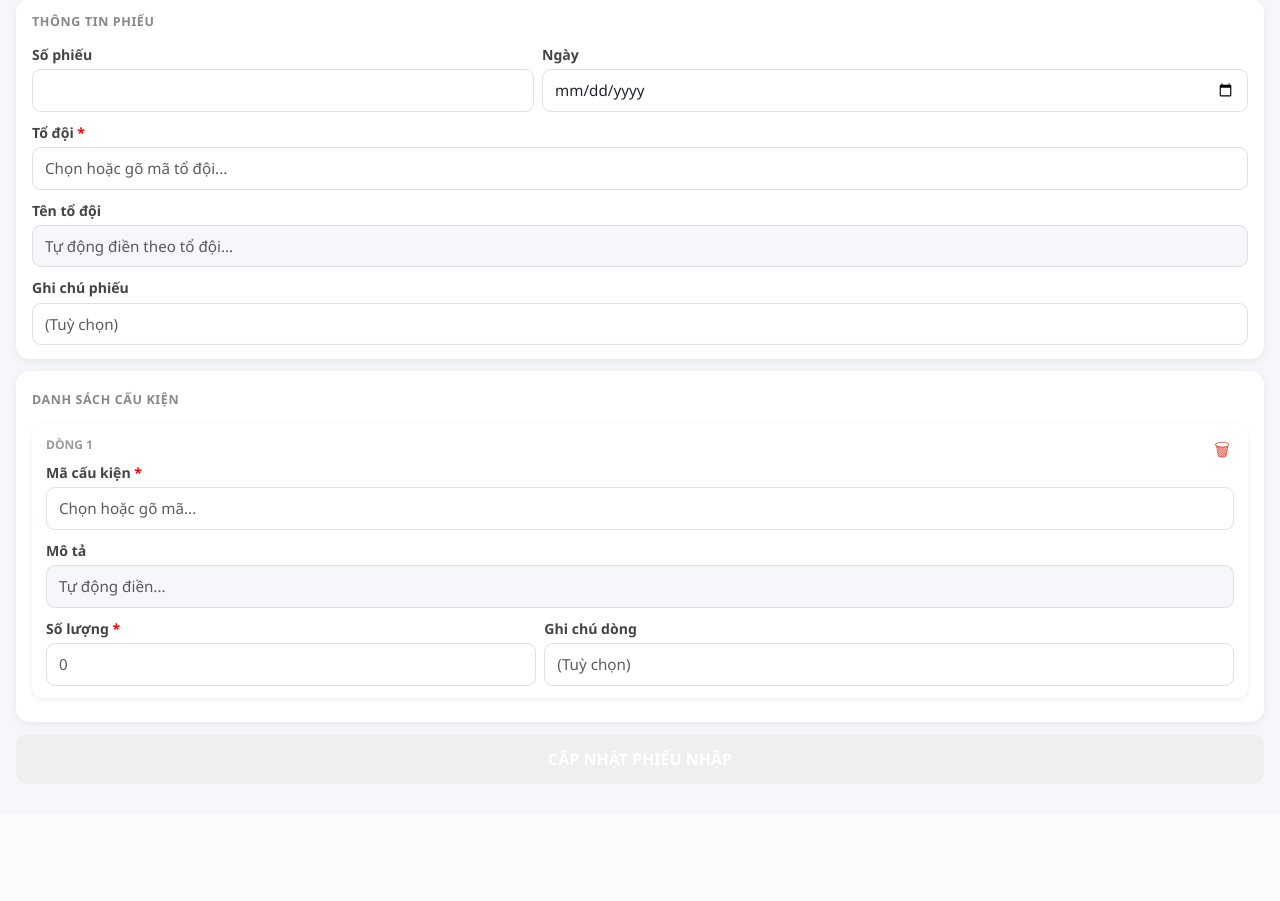
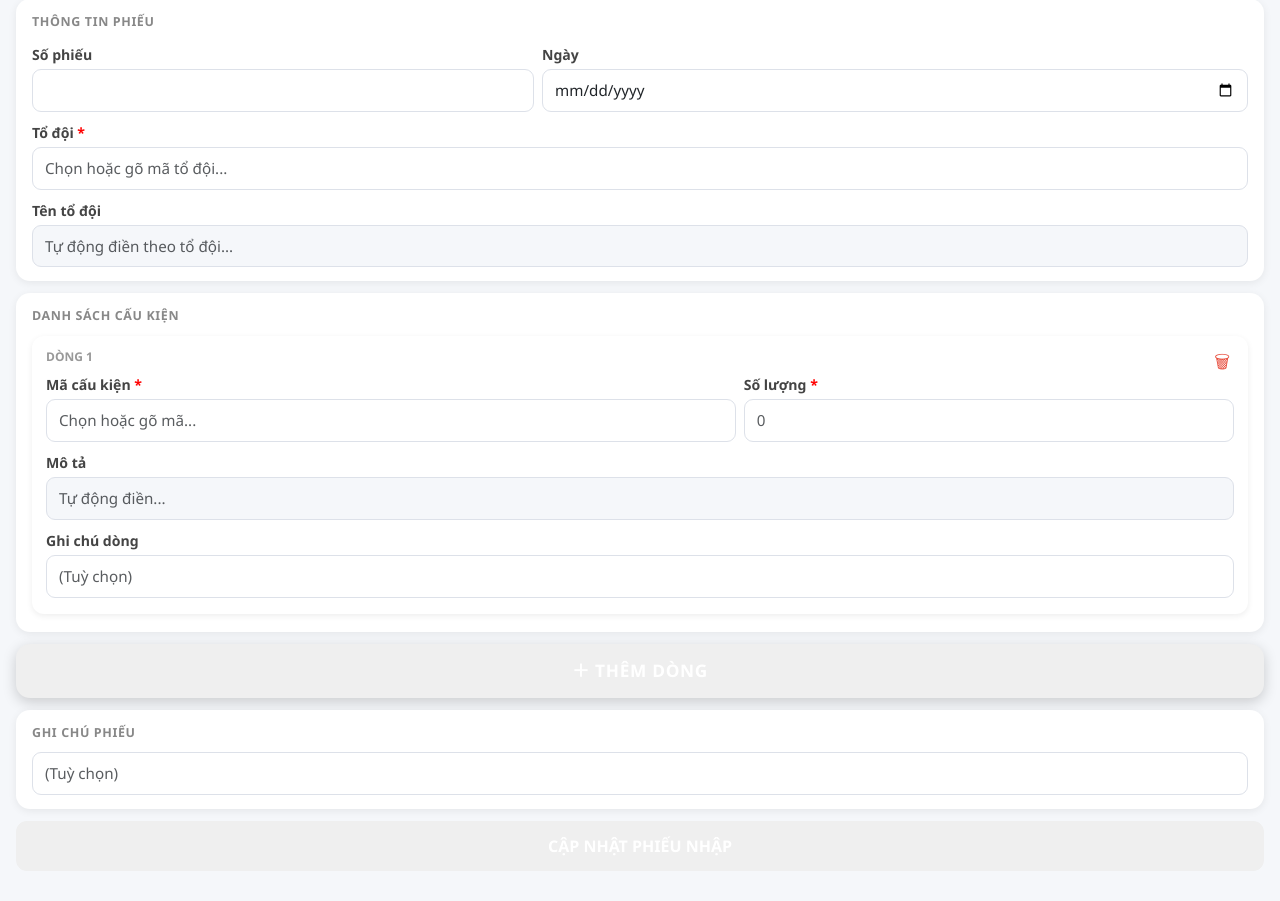
Before and after one commit to hdhanh/baocaockds, a Flask app: template templates/nhap/form.html in a window 1280 px wide. Shown: the part 77-978 px from the top of the page. Before the commit the page ends 861 px from the top, so only its background shows below. Run offline with Flask 3, Linux system fonts and the light colour scheme; the template is opened without the code that fills it, so the values that code supplies are empty.

Commit message:
Add files via upload

```diff
--- a/templates/nhap/form.html
+++ b/templates/nhap/form.html
@@ -23,8 +23,14 @@
                   box-shadow:0 2px 8px rgba(0,0,0,.07); }
   .section-title { font-size:.78rem;font-weight:700;color:#888;text-transform:uppercase;
                    letter-spacing:.05em;margin-bottom:10px; }
-  .todoi-chip { display:inline-block;background:#eaecf5;border-radius:20px;
-                padding:4px 12px;font-size:.82rem;font-weight:600;color:#1a2744;margin-top:4px; }
+  .btn-them-dong {
+    display:block;width:100%;padding:14px;margin-bottom:12px;
+    background:{{ cfg.color }};color:#fff;border:none;border-radius:14px;
+    font-size:1.08rem;font-weight:800;letter-spacing:.04em;
+    box-shadow:0 4px 14px rgba(0,0,0,.18);cursor:pointer;
+    transition:opacity .15s,transform .1s;
+  }
+  .btn-them-dong:active { opacity:.85;transform:scale(.98); }
 </style>
 {% endblock %}
 
@@ -45,7 +51,6 @@
         <label class="form-label">Ngày</label>
         <input type="date" name="date" class="form-control" value="{{ today }}" required>
       </div>
-      <!-- Tổ đội (trước code) -->
       <div class="col-12">
         <label class="form-label">Tổ đội <span style="color:red">*</span></label>
         <input type="text" name="todoi" id="todoi" class="form-control"
@@ -59,23 +64,23 @@
                readonly placeholder="Tự động điền theo tổ đội..."
                value="{{ fullname_val }}">
       </div>
-      <div class="col-12">
-        <label class="form-label">Ghi chú phiếu</label>
-        <input type="text" name="note" class="form-control" placeholder="(Tuỳ chọn)"
-               value="{{ rows[0].note if rows else '' }}">
-      </div>
     </div>
   </div>
 
   <!-- Danh sách dòng -->
+  <div class="section-card" style="padding-bottom:8px;">
+    <div class="section-title">Danh sách cấu kiện</div>
+    <div id="rowsContainer"></div>
+  </div>
+
+  <!-- Nút thêm dòng — to, nổi bật -->
+  <button type="button" class="btn-them-dong" onclick="themDong()">＋ THÊM DÒNG</button>
+
+  <!-- Ghi chú phiếu — xuống dưới -->
   <div class="section-card">
-    <div class="d-flex justify-content-between align-items-center mb-2">
-      <div class="section-title mb-0">Danh sách cấu kiện</div>
-      <button type="button" class="btn btn-sm"
-              style="background:{{ cfg.color }};color:#fff;border-radius:8px;font-weight:700;"
-              onclick="themDong()">+ Thêm dòng</button>
-    </div>
-    <div id="rowsContainer"></div>
+    <div class="section-title">Ghi chú phiếu</div>
+    <input type="text" name="note" class="form-control" placeholder="(Tuỳ chọn)"
+           value="{{ rows[0].note if rows else '' }}">
   </div>
 
   <button type="submit" class="btn-main" onclick="return submitForm()">
@@ -88,25 +93,28 @@
     <button type="button" class="btn-del-row" onclick="xoaDong(this)">🗑</button>
     <div class="row-num">Dòng <span class="idx-label">1</span></div>
     <input type="hidden" class="f-item-id" value="">
-    <div class="mb-2">
+    <!-- Mã cấu kiện + Số lượng cùng hàng -->
+    <div class="row g-2 mb-2">
+      <div class="col-7">
         <label class="form-label mb-1">Mã cấu kiện <span style="color:red">*</span></label>
         <input type="text" class="form-control f-code" list="hangmucList"
                placeholder="Chọn hoặc gõ mã..." autocomplete="off"
                oninput="autoFillDesc(this)">
       </div>
+      <div class="col-5">
+        <label class="form-label mb-1">Số lượng <span style="color:red">*</span></label>
+        <input type="number" class="form-control f-qty" min="0" step="any" placeholder="0">
+      </div>
+    </div>
+    <!-- Mô tả bên dưới -->
     <div class="mb-2">
       <label class="form-label mb-1">Mô tả</label>
       <input type="text" class="form-control f-desc" readonly placeholder="Tự động điền...">
     </div>
-    <div class="row g-2">
-      <div class="col-5">
-        <label class="form-label mb-1">Số lượng <span style="color:red">*</span></label>
-        <input type="number" class="form-control f-qty" min="0" step="any" placeholder="0">
-      </div>
-      <div class="col-7">
+    <!-- Ghi chú dòng cuối cùng -->
+    <div class="mb-1">
       <label class="form-label mb-1">Ghi chú dòng</label>
       <input type="text" class="form-control f-note" placeholder="(Tuỳ chọn)">
-      </div>
     </div>
   </div>
 </template>
@@ -119,17 +127,14 @@ let hangmuc = [];
 let todois   = [];
 let editRows = {{ rows | tojson }};
 
-// Load cấu kiện + tổ đội song song
 Promise.all([
   fetch("/api/caukien").then(r=>r.json()),
   fetch("/api/todoi").then(r=>r.json())
 ]).then(([hm, td])=>{
   hangmuc = hm;
   todois  = td;
-  // Datalist cấu kiện
   const dl = document.getElementById("hangmucList");
   dl.innerHTML = hm.map(h=>`<option value="${h.code}">${h.code} — ${h.description}</option>`).join("");
-  // Datalist tổ đội
   const dl2 = document.getElementById("todoi_list");
   dl2.innerHTML = td.map(t=>`<option value="${t.title}">${t.title}${t.fullname?' — '+t.fullname:''}</option>`).join("");
 });
@@ -183,7 +188,6 @@ function submitForm() {
   if(todois.length && !todois.find(t=>t.title===todoi)){
     alert(`Tổ đội "${todoi}" không có trong danh sách!`); return false;
   }
-
   const rows = [];
   let ok = true;
   document.querySelectorAll("#rowsContainer .row-card").forEach(card=>{
```
Lines whose indentation alone changed are shown as unchanged.
